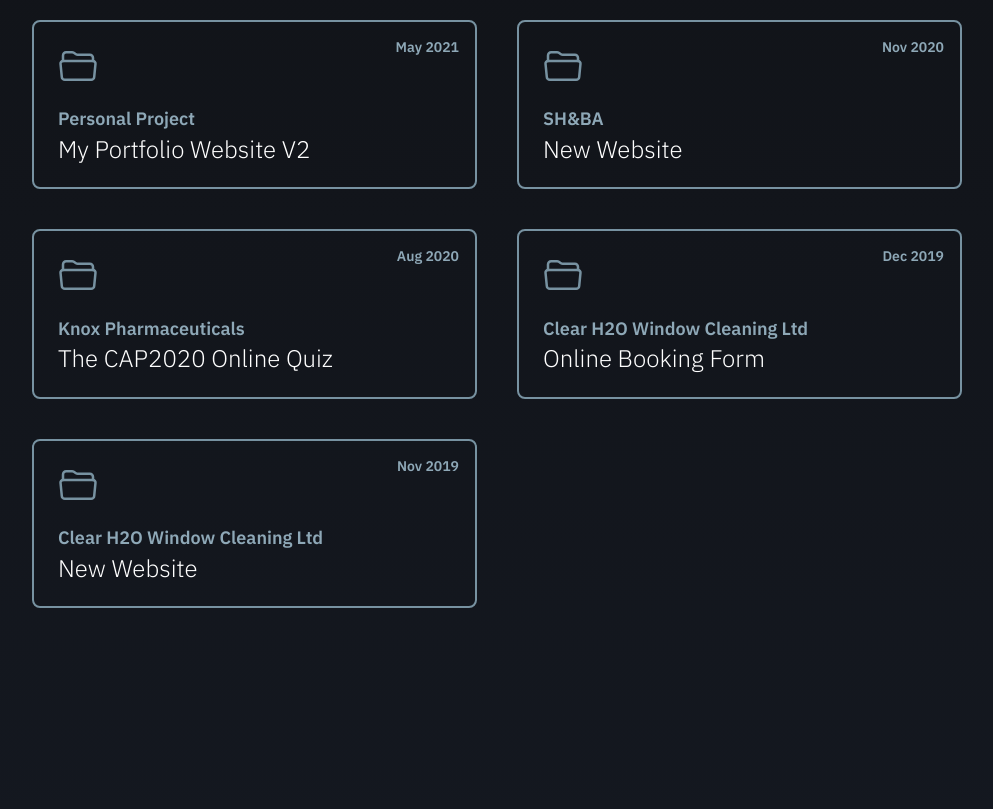
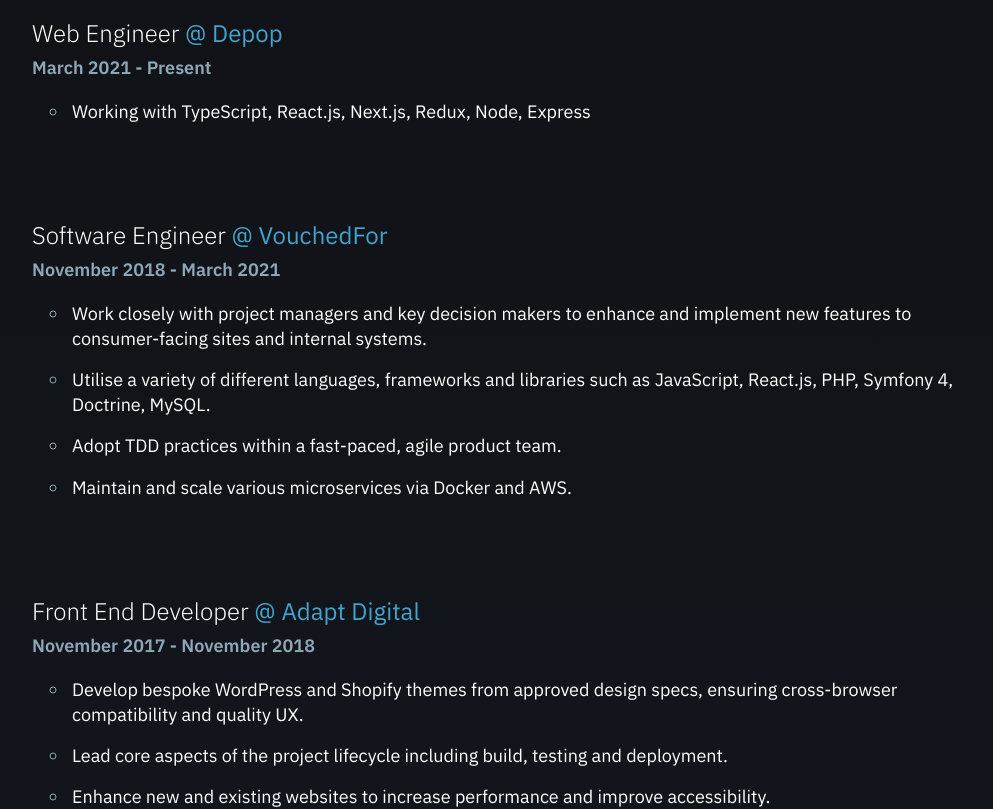
Before and after one commit to gammatitan/portfolio-v2, a Next.js app: page / in a window 1280 px wide. Shown: the part 1080-1889 px from the top of the page, without its empty margins (143-1136 px from the left). Built offline with nearby package versions, Linux system fonts and the light colour scheme.

Commit message:
Add experience section

```diff
--- /dev/null
+++ b/components/ExperienceList/index.tsx
@@ -0,0 +1,41 @@
+import { Experience } from '../../content/Experiences';
+import ExternalLink from '../ExternalLink';
+import Typography from '../Typography';
+import {
+  StyledExperienceList,
+  ExperienceListItem,
+  ExperienceTitle,
+} from './styles';
+
+type Props = {
+  list: Experience[];
+};
+
+const ExperienceList = (props: Props) => {
+  return (
+    <StyledExperienceList>
+      {props.list.map((experience) => (
+        <ExperienceListItem
+          key={`${experience.jobTitle} ${experience.company}`}
+        >
+          <ExperienceTitle variant="title">
+            {`${experience.jobTitle} `}
+            <ExternalLink href={experience.companyUrl}>
+              {`@ ${experience.company}`}
+            </ExternalLink>
+          </ExperienceTitle>
+          <Typography variant="bold">{experience.employmentPeriod}</Typography>
+          <ul>
+            {experience.responsibilities.map((responsibility) => (
+              <li key={responsibility}>
+                <Typography>{responsibility}</Typography>
+              </li>
+            ))}
+          </ul>
+        </ExperienceListItem>
+      ))}
+    </StyledExperienceList>
+  );
+};
+
+export default ExperienceList;
--- /dev/null
+++ b/components/ExperienceList/styles.tsx
@@ -0,0 +1,21 @@
+import styled from 'styled-components';
+import { rem } from 'polished';
+import Typography from '../Typography';
+
+export const StyledExperienceList = styled.div`
+  display: flex;
+  flex-direction: column;
+`;
+
+export const ExperienceListItem = styled.div`
+  flex: 1;
+  margin-bottom: ${rem('80px')};
+`;
+
+export const ExperienceTitle = styled(Typography)`
+  margin-bottom: 0;
+
+  a {
+    color: ${(props) => props.theme.colors.blue};
+  }
+`;
--- a/components/ProjectsList/index.tsx
+++ b/components/ProjectsList/index.tsx
@@ -7,7 +7,7 @@
     <StyledProjectsList>
       {PROJECTS_LIST.map((project) => (
         <ProjectListItem
-          key={project.name}
+          key={`${project.name} ${project.client}`}
           date={project.shortDate}
           url={project.slug}
           name={project.name}
--- a/components/Typography/index.tsx
+++ b/components/Typography/index.tsx
@@ -17,6 +17,7 @@
 const Typography = ({ children, variant = 'default', ...rest }: Props) => {
   const TypographyComponent = TypographyLookup[variant];
 
+  // @ts-ignore
   return <TypographyComponent {...rest}>{children}</TypographyComponent>;
 };
 
--- /dev/null
+++ b/containers/Home/Sections/Experience.tsx
@@ -0,0 +1,15 @@
+import ExperienceList from '../../../components/ExperienceList';
+import Section from '../../../components/Section';
+import Typography from '../../../components/Typography';
+import EXPERIENCES from '../../../content/Experiences';
+
+const Experience = () => {
+  return (
+    <Section>
+      <Typography variant="subheading">Experience</Typography>
+      <ExperienceList list={EXPERIENCES} />
+    </Section>
+  );
+};
+
+export default Experience;
--- a/containers/Home/index.tsx
+++ b/containers/Home/index.tsx
@@ -1,6 +1,7 @@
 import Hero from './Sections/Hero';
 import Projects from './Sections/Projects';
 import Contact from './Sections/Contact';
+import Experience from './Sections/Experience';
 
 const Home = () => {
   const onHeroButtonClick = () => {
@@ -10,6 +11,7 @@
   return (
     <>
       <Hero handleButtonClick={onHeroButtonClick} />
+      <Experience />
       <Projects />
       <Contact />
     </>
--- /dev/null
+++ b/content/Experiences.ts
@@ -0,0 +1,44 @@
+export type Experience = {
+  jobTitle: string;
+  company: string;
+  companyUrl: string;
+  employmentPeriod: string;
+  responsibilities: string[];
+};
+
+const EXPERIENCES: Experience[] = [
+  {
+    jobTitle: 'Web Engineer',
+    company: 'Depop',
+    companyUrl: 'https://depop.co.uk',
+    employmentPeriod: 'March 2021 - Present',
+    responsibilities: [
+      'Working with TypeScript, React.js, Next.js, Redux, Node, Express',
+    ],
+  },
+  {
+    jobTitle: 'Software Engineer',
+    company: 'VouchedFor',
+    companyUrl: 'https://vouchedfor.co.uk',
+    employmentPeriod: 'November 2018 - March 2021',
+    responsibilities: [
+      'Work closely with project managers and key decision makers to enhance and implement new features to consumer-facing sites and internal systems.',
+      'Utilise a variety of different languages, frameworks and libraries such as JavaScript, React.js, PHP, Symfony 4, Doctrine, MySQL.',
+      'Adopt TDD practices within a fast-paced, agile product team.',
+      'Maintain and scale various microservices via Docker and AWS.',
+    ],
+  },
+  {
+    jobTitle: 'Front End Developer',
+    company: 'Adapt Digital',
+    companyUrl: 'https://adapt.digital',
+    employmentPeriod: 'November 2017 - November 2018',
+    responsibilities: [
+      'Develop bespoke WordPress and Shopify themes from approved design specs, ensuring cross-browser compatibility and quality UX.',
+      'Lead core aspects of the project lifecycle including build, testing and deployment.',
+      'Enhance new and existing websites to increase performance and improve accessibility.',
+    ],
+  },
+];
+
+export default EXPERIENCES;
--- a/content/Projects.ts
+++ b/content/Projects.ts
@@ -18,18 +18,18 @@
 };
 
 const PROJECTS: Projects = {
-  PORTFOLIO_WEBSITE: {
-    client: 'Personal Project',
-    name: 'My Portfolio Website V2',
-    date: 'May 2021',
-    shortDate: 'May 2021',
-    slug: '/projects/portfolio-v2',
-    url: 'https://jake-brown.co.uk',
-    overview: 'Wanted to play around with styled-components. I like it!',
-    keyPoints: ['Build over a weekend'],
-    keyLearnings: [`First project with styled-components`],
-    technologies: [Technologies.TypeScript, Technologies.NextJS],
-  },
+  // PORTFOLIO_WEBSITE: {
+  //   client: 'Personal Project',
+  //   name: 'My Portfolio Website V2',
+  //   date: 'May 2021',
+  //   shortDate: 'May 2021',
+  //   slug: '/projects/portfolio-v2',
+  //   url: 'https://jake-brown.co.uk',
+  //   overview: 'Wanted to play around with styled-components. I like it!',
+  //   keyPoints: ['Build over a weekend'],
+  //   keyLearnings: [`First project with styled-components`],
+  //   technologies: [Technologies.TypeScript, Technologies.NextJS],
+  // },
   SHABA_WEBSITE: {
     client: 'SH&BA',
     name: 'New Website',
```
